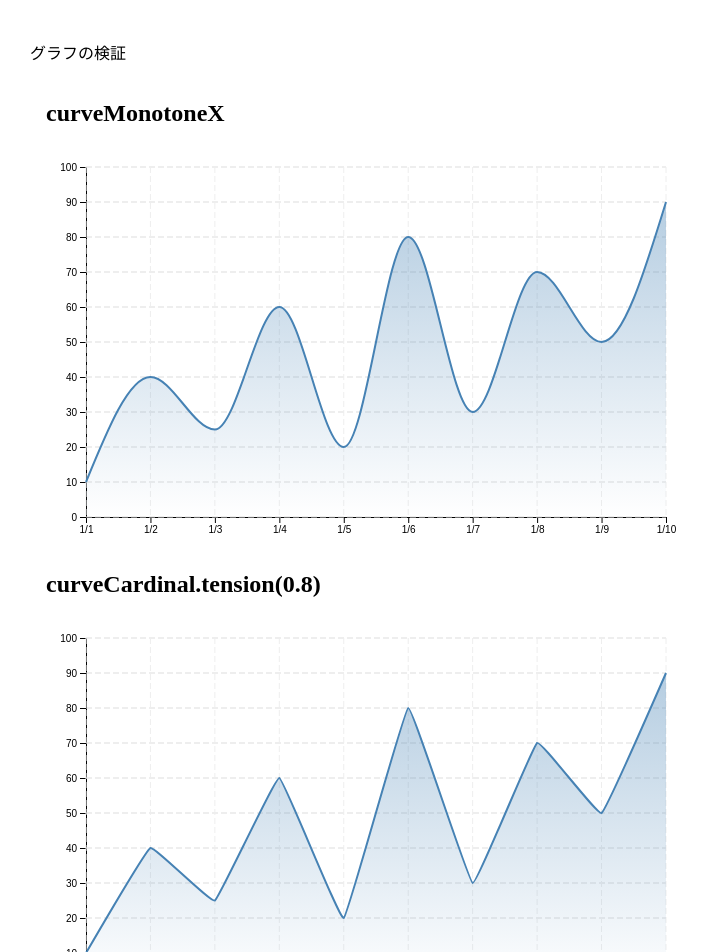
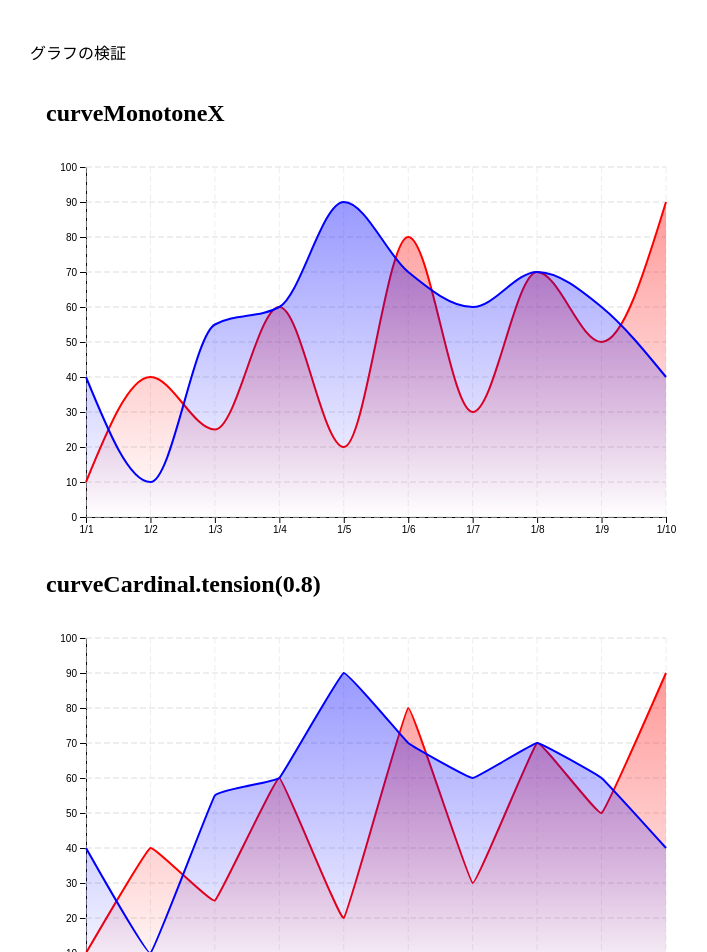
Before and after one commit to rikuhidaka/ts-sandbox, a Next.js app: page /graph in a window 1280 px wide. Shown: the top 952 px of the page, without its empty margins (10-717 px from the left). Built offline with nearby package versions, Linux system fonts and the light colour scheme.

Commit message:
✨ 複数対応

```diff
--- a/app/graph/_custom-graph/graph1.tsx
+++ b/app/graph/_custom-graph/graph1.tsx
@@ -16,7 +16,7 @@ export const Graph1 = ({
     curve: 'curveMonotoneX',
   },
 }: {
-  data: Array<{ date: Date; value: number }>;
+  data: Array<{ data: Array<{ date: Date; value: number }>; color: string }>;
   range: readonly [Date, Date];
   options?: {
     /**
@@ -93,28 +93,6 @@ export const Graph1 = ({
         .attr('stroke-dasharray', '6 3'); // 点線にする
     }
 
-    // グラデーションの定義
-    const defs = svg.append('defs');
-    const gradient = defs
-      .append('linearGradient')
-      .attr('id', 'line-gradient')
-      .attr('x1', '0%')
-      .attr('y1', '0%')
-      .attr('x2', '0%')
-      .attr('y2', '100%'); // 縦方向グラデーション
-
-    gradient
-      .append('stop')
-      .attr('offset', '0%')
-      .attr('stop-color', 'steelblue')
-      .attr('stop-opacity', 0.4);
-
-    gradient
-      .append('stop')
-      .attr('offset', '100%')
-      .attr('stop-color', 'steelblue')
-      .attr('stop-opacity', 0); // ← 下に行くほど透明に
-
     // グラフエリアを塗りつぶす
     const area = d3
       .area<{ date: Date; value: number }>()
@@ -124,10 +102,11 @@ export const Graph1 = ({
       .curve(curveFactory);
 
     // グラフエリアの塗りつぶし適用
+    data.map((d) => {
       svg
         .append('path')
-      .datum(data)
-      .attr('fill', 'url(#line-gradient)') // ← グラデーションを適用
+        .datum(d.data)
+        .attr('fill', `url(#line-gradient-${d.color})`) // ← グラデーションを適用
         .attr('d', area);
 
       // 折れ線パス生成関数
@@ -140,11 +119,34 @@ export const Graph1 = ({
       // 折れ線描画
       svg
         .append('path')
-      .datum(data)
+        .datum(d.data)
         .attr('fill', 'none')
-      .attr('stroke', 'steelblue')
+        .attr('stroke', d.color)
         .attr('stroke-width', 2)
         .attr('d', line);
+
+      // グラデーションの定義
+      const defs = svg.append('defs');
+      const gradient = defs
+        .append('linearGradient')
+        .attr('id', `line-gradient-${d.color}`)
+        .attr('x1', '0%')
+        .attr('y1', '0%')
+        .attr('x2', '0%')
+        .attr('y2', '100%'); // 縦方向グラデーション
+
+      gradient
+        .append('stop')
+        .attr('offset', '0%')
+        .attr('stop-color', d.color)
+        .attr('stop-opacity', 0.4);
+
+      gradient
+        .append('stop')
+        .attr('offset', '100%')
+        .attr('stop-color', d.color)
+        .attr('stop-opacity', 0); // ← 下に行くほど透明に
+    });
 
     // refに追加してSVGを表示できるようにする
     ref.current.innerHTML = '';
--- a/app/graph/_custom-graph/sample-data.ts
+++ b/app/graph/_custom-graph/sample-data.ts
@@ -1,7 +1,7 @@
 export const dateRange = [new Date('2023-01-01'), new Date('2023-01-10')] as const;
 
 // サンプルデータ（日付と数値）
-export const data = [
+export const data1 = [
   { date: new Date('2023-01-01'), value: 10 },
   { date: new Date('2023-01-02'), value: 40 },
   { date: new Date('2023-01-03'), value: 25 },
@@ -13,3 +13,17 @@ export const data = [
   { date: new Date('2023-01-09'), value: 50 },
   { date: new Date('2023-01-10'), value: 90 },
 ];
+
+// サンプルデータ（日付と数値）
+export const data2 = [
+  { date: new Date('2023-01-01'), value: 40 },
+  { date: new Date('2023-01-02'), value: 10 },
+  { date: new Date('2023-01-03'), value: 55 },
+  { date: new Date('2023-01-04'), value: 60 },
+  { date: new Date('2023-01-05'), value: 90 },
+  { date: new Date('2023-01-06'), value: 70 },
+  { date: new Date('2023-01-07'), value: 60 },
+  { date: new Date('2023-01-08'), value: 70 },
+  { date: new Date('2023-01-09'), value: 60 },
+  { date: new Date('2023-01-10'), value: 40 },
+];
--- a/app/graph/page.tsx
+++ b/app/graph/page.tsx
@@ -1,7 +1,7 @@
 import { Box } from '@mui/material';
 import { GraphTemplate } from './_custom-graph/graph-template';
 import { Graph1 } from './_custom-graph/graph1';
-import { data, dateRange } from './_custom-graph/sample-data';
+import { data1, data2, dateRange } from './_custom-graph/sample-data';
 
 const Page = () => {
   return (
@@ -9,10 +9,24 @@ const Page = () => {
       <Box>グラフの検証</Box>
       <Box padding={2}>
         <GraphTemplate title="curveMonotoneX">
-          <Graph1 data={data} range={dateRange} options={{ curve: 'curveMonotoneX' }} />
+          <Graph1
+            data={[
+              { data: data1, color: 'red' },
+              { data: data2, color: 'blue' },
+            ]}
+            range={dateRange}
+            options={{ curve: 'curveMonotoneX' }}
+          />
         </GraphTemplate>
         <GraphTemplate title="curveCardinal.tension(0.8)">
-          <Graph1 data={data} range={dateRange} options={{ curve: 'curveCardinal.tension(0.8)' }} />
+          <Graph1
+            data={[
+              { data: data1, color: 'red' },
+              { data: data2, color: 'blue' },
+            ]}
+            range={dateRange}
+            options={{ curve: 'curveCardinal.tension(0.8)' }}
+          />
         </GraphTemplate>
       </Box>
     </Box>
```
Lines whose indentation alone changed are shown as unchanged.
